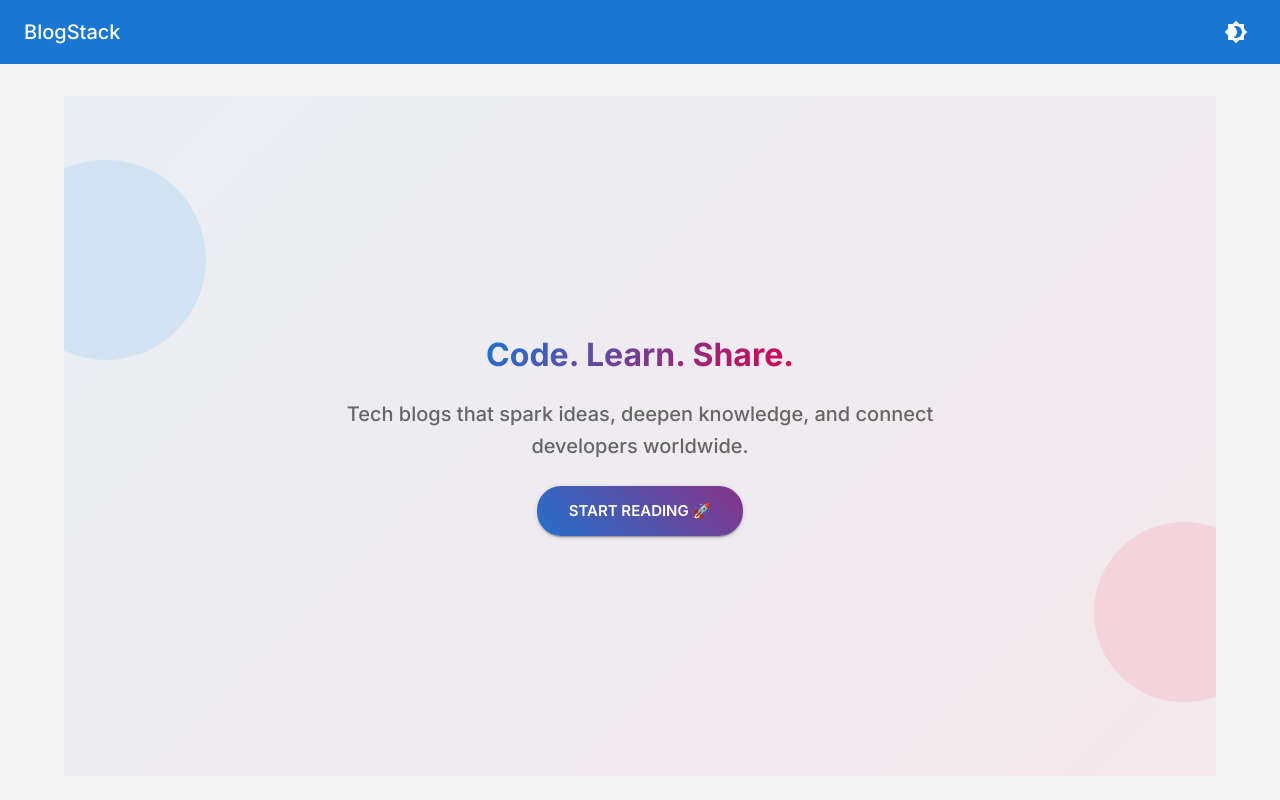
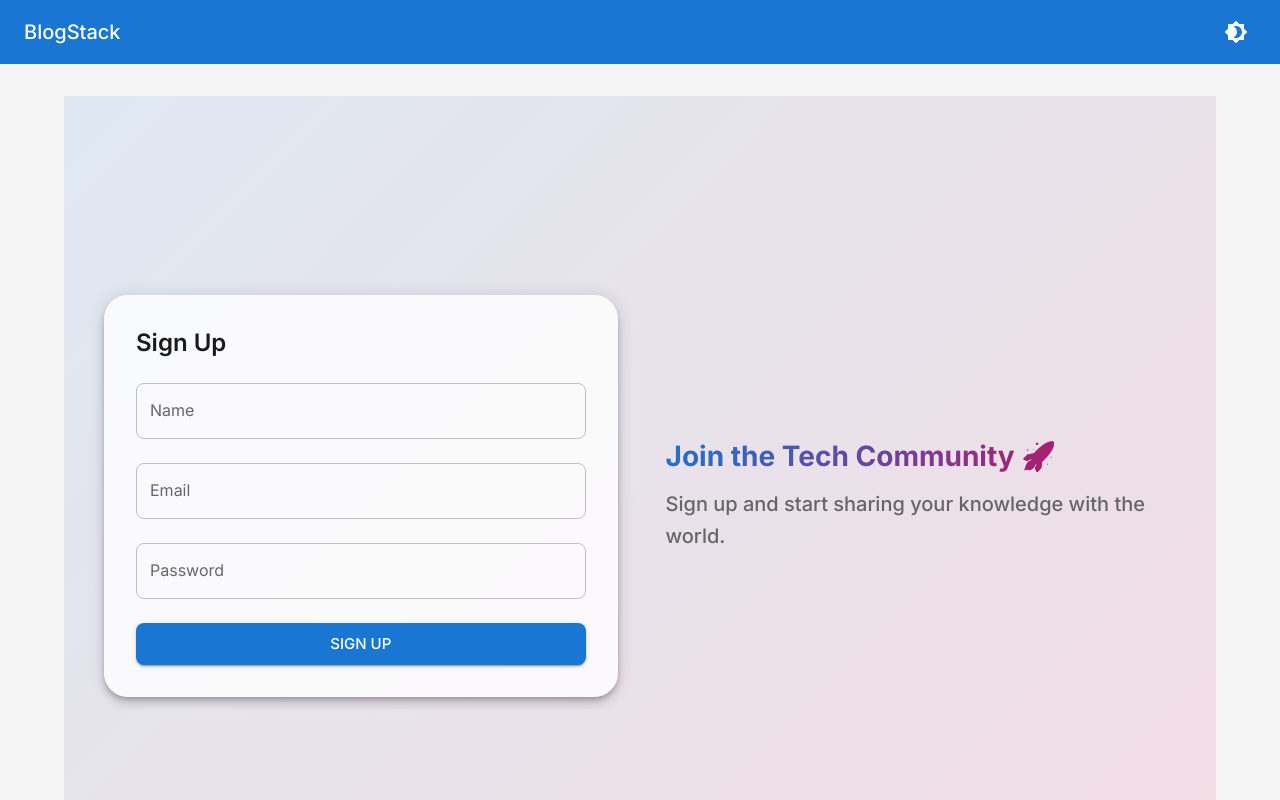
Before and after one commit to sahil-soni18/blogs-forge-frontend, a Next.js app: page / in a window 1280 px wide. Shown: the top 800 px of the page. Built offline with nearby package versions, Linux system fonts and the light colour scheme.

Commit message:
Auth Pages and Layout...

```diff
--- a/src/app/page.tsx
+++ b/src/app/page.tsx
@@ -1,10 +1,13 @@
+import LoginPage from '@/features/Auth/components/Login';
+import SignupPage from '@/features/Auth/components/Signup';
 import Hero from '@/features/Home/components/HeroSection';
 import { Typography, Box, Paper } from '@mui/material';
 
 export default function Home() {
   return (
     <Box>
-      <Hero />
+      {/* <Hero /> */}
+      <SignupPage />
     </Box>
   );
 }
--- /dev/null
+++ b/src/features/Auth/components/AuthLayout/index.tsx
@@ -0,0 +1,74 @@
+"use client";
+
+import { Box, Container, Paper, Stack, Typography, useTheme, alpha } from "@mui/material";
+import { FC, ReactNode } from "react";
+
+interface AuthLayoutProps {
+  children: ReactNode;
+  title: string;
+  subtitle: string;
+}
+
+const AuthLayout: FC<AuthLayoutProps> = ({ children, title, subtitle }) => {
+  const theme = useTheme();
+
+  return (
+    <Box
+      sx={{
+        minHeight: "100vh",
+        display: "flex",
+        alignItems: "center",
+        justifyContent: "center",
+        background: `linear-gradient(135deg, ${alpha(theme.palette.primary.main, 0.1)}, ${alpha(
+          theme.palette.secondary.main,
+          0.1
+        )})`,
+        px: 2,
+      }}
+    >
+      <Container maxWidth="lg">
+        <Stack direction={{ xs: "column", md: "row" }} spacing={6} alignItems="center">
+          {/* Left: Form */}
+          <Paper
+            elevation={6}
+            sx={{
+              p: 4,
+              borderRadius: 3,
+              width: { xs: "100%", md: "50%" },
+              backdropFilter: "blur(10px)",
+              backgroundColor: alpha(theme.palette.background.paper, 0.8),
+            }}
+          >
+            {children}
+          </Paper>
+
+          {/* Right: Thoughtful Text */}
+          <Stack
+            spacing={2}
+            sx={{
+              width: { xs: "100%", md: "50%" },
+              textAlign: { xs: "center", md: "left" },
+            }}
+          >
+            <Typography
+              variant="h3"
+              sx={{
+                fontWeight: 700,
+                background: `linear-gradient(135deg, ${theme.palette.primary.main}, ${theme.palette.secondary.main})`,
+                WebkitBackgroundClip: "text",
+                WebkitTextFillColor: "transparent",
+              }}
+            >
+              {title}
+            </Typography>
+            <Typography variant="h6" color="text.secondary">
+              {subtitle}
+            </Typography>
+          </Stack>
+        </Stack>
+      </Container>
+    </Box>
+  );
+};
+
+export default AuthLayout;
--- /dev/null
+++ b/src/features/Auth/components/Login/index.tsx
@@ -0,0 +1,24 @@
+"use client";
+
+import { Button, Stack, TextField, Typography } from "@mui/material";
+import AuthLayout from "../AuthLayout";
+
+export default function LoginPage() {
+  return (
+    <AuthLayout
+      title="Welcome Back, Coder 👨‍💻"
+      subtitle="Log in to continue your journey through tech insights."
+    >
+      <Stack spacing={3}>
+        <Typography variant="h5" fontWeight={600}>
+          Login
+        </Typography>
+        <TextField fullWidth label="Email" type="email" />
+        <TextField fullWidth label="Password" type="password" />
+        <Button variant="contained" size="large">
+          Login
+        </Button>
+      </Stack>
+    </AuthLayout>
+  );
+}
--- /dev/null
+++ b/src/features/Auth/components/Signup/index.tsx
@@ -0,0 +1,25 @@
+"use client";
+
+import { Button, Stack, TextField, Typography } from "@mui/material";
+import AuthLayout from "../AuthLayout";
+
+export default function SignupPage() {
+  return (
+    <AuthLayout
+      title="Join the Tech Community 🚀"
+      subtitle="Sign up and start sharing your knowledge with the world."
+    >
+      <Stack spacing={3}>
+        <Typography variant="h5" fontWeight={600}>
+          Sign Up
+        </Typography>
+        <TextField fullWidth label="Name" />
+        <TextField fullWidth label="Email" type="email" />
+        <TextField fullWidth label="Password" type="password" />
+        <Button variant="contained" size="large">
+          Sign Up
+        </Button>
+      </Stack>
+    </AuthLayout>
+  );
+}
```
